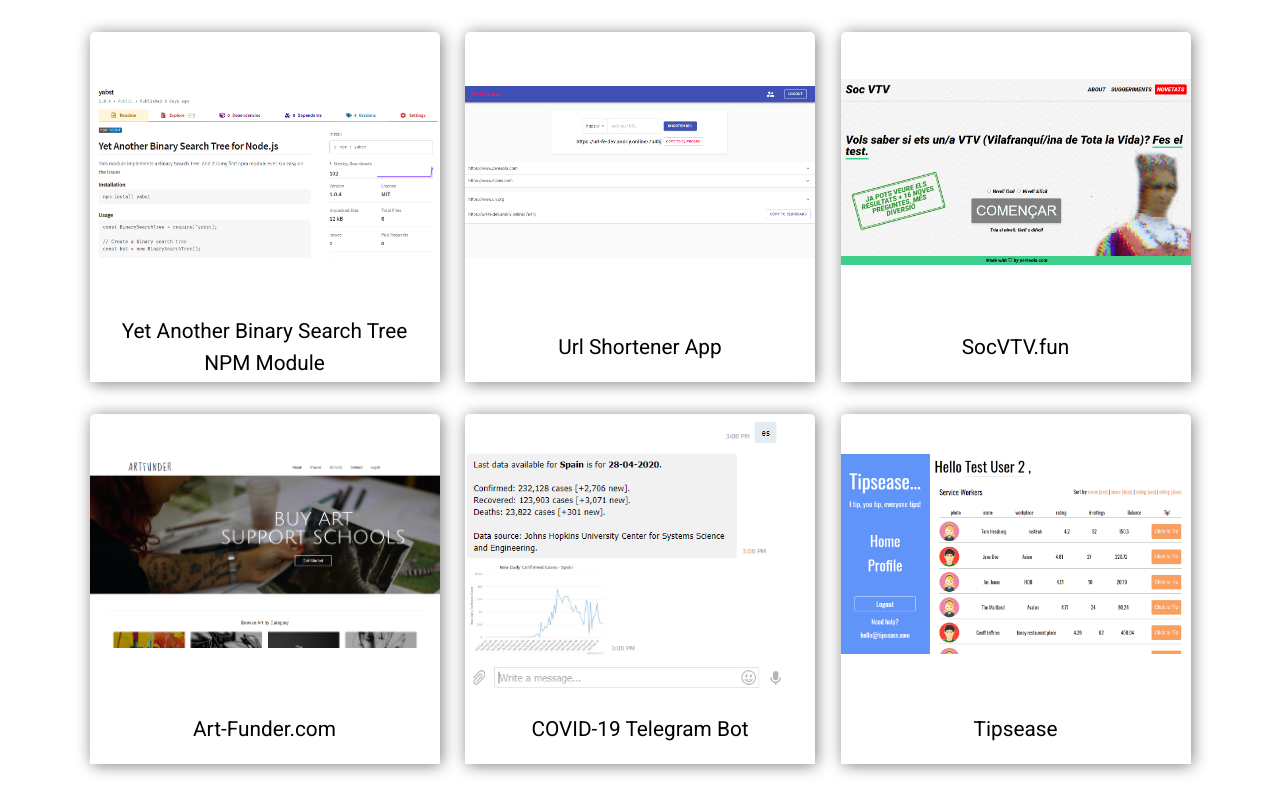
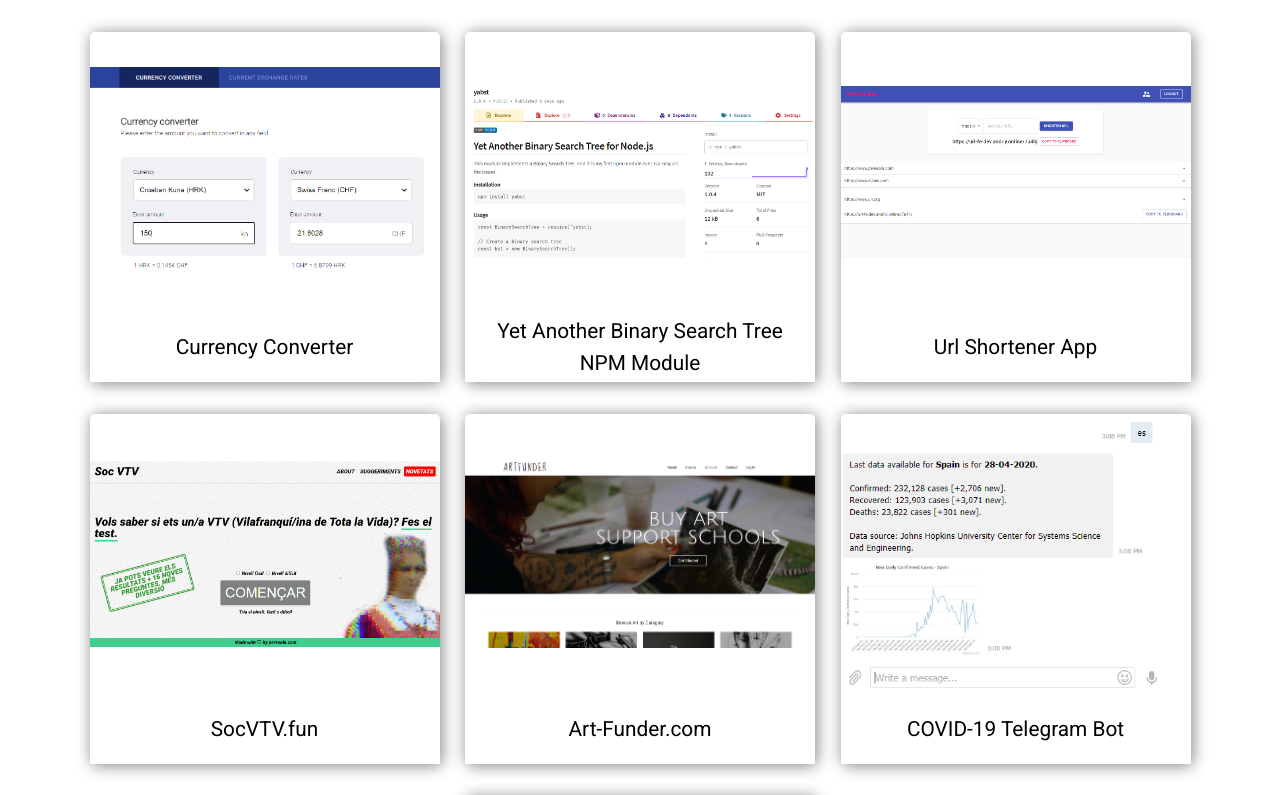
Before and after one commit to petrussola/new-portfolio-website-frontend, a React (Create React App) app: page / in a window 1280 px wide. Shown: the part 1264-2059 px from the top of the page. Built offline with nearby package versions, Linux system fonts and the light colour scheme.

Commit message:
Add url shortener app

```diff
--- a/src/data/data.js
+++ b/src/data/data.js
@@ -11,8 +11,20 @@ import shortener from '../media/projects/shortener.png';
 import shortenerMac from '../media/projects/shortenerMac.png';
 import bst from '../media/projects/bst.png';
 import bstMac from '../media/projects/bstMac.png';
+import fx from '../media/projects/fxConverter.png';
+import fxMac from '../media/projects/fxConverterMac.png';
 
 export const data = [
+    {
+        id: 7,
+        name: 'Currency Converter',
+        description: 'Currency converter for major global currencies.',
+        stack: ['React', 'Styled-components'],
+        srcMac: fxMac,
+        src: fx,
+        github: 'https://github.com/petrussola/fx-converter',
+        link: 'https://fx-converter.netlify.app/'
+    },
     {
         id: 6,
         name: 'Yet Another Binary Search Tree NPM Module',
```
Also changed, not shown: src/media/projects/fxConverter.png (added), src/media/projects/fxConverterMac.png (added).
